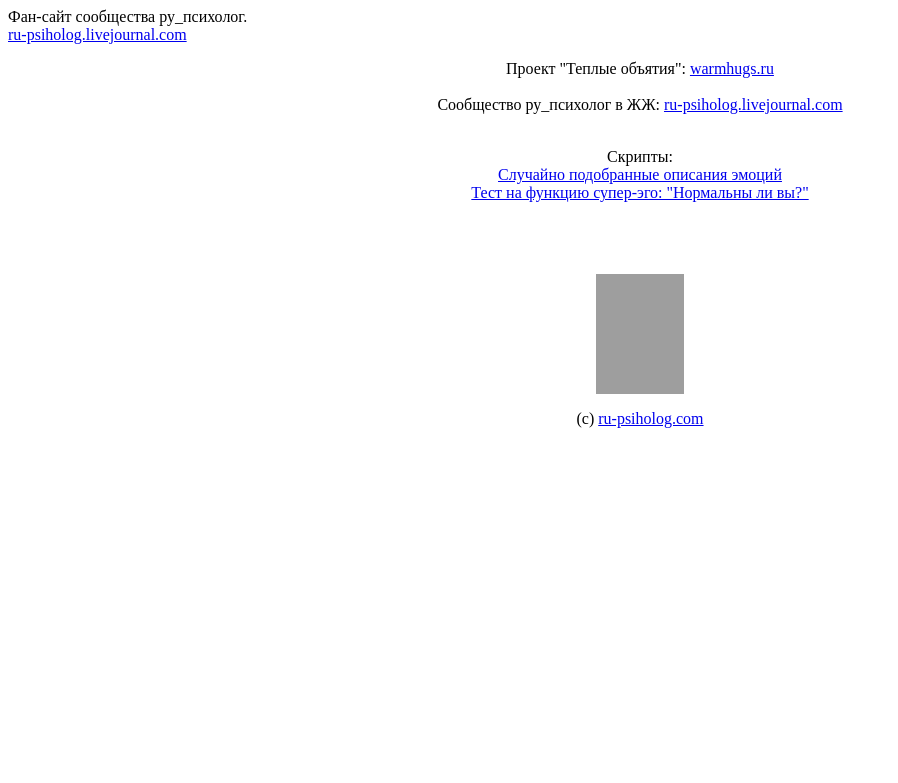
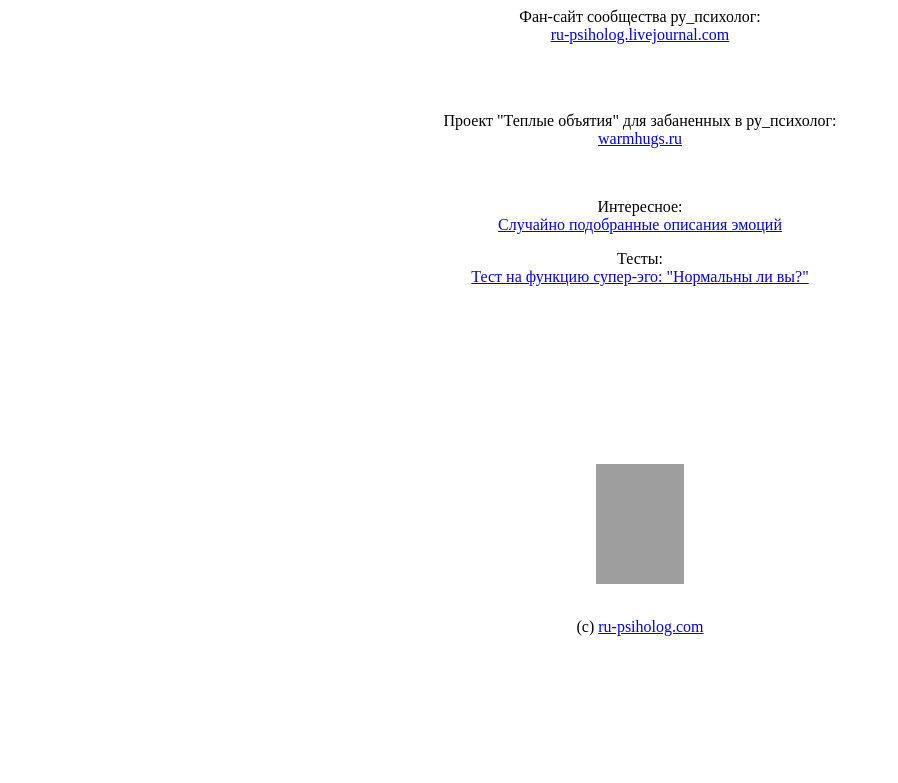
Before and after one commit to efimich/ru-psiholog.com, a PHP site: page / in a window 1280 px wide. Shown: the top 783 px of the page, without its empty margins (0-898 px from the left). Run offline with PHP 8.4, Linux system fonts and the light colour scheme; grey boxes are pictures that could not be loaded.

Commit message:
db change

```diff
--- a/index.php
+++ b/index.php
@@ -5,25 +5,41 @@
 </head>
 <body>
 
-Фан-сайт сообщества ру_психолог.<br/>
-<a target="_blank" href="http://ru-psiholog.livejournal.com/">ru-psiholog.livejournal.com</a>
-
 <p align="center">
-Проект "Теплые объятия": <a href="http://warmhugs.ru/">warmhugs.ru</a><br/><br/>
-Сообщество ру_психолог в ЖЖ: <a href="http://ru-psiholog.livejournal.com/">ru-psiholog.livejournal.com</a>
+Фан-сайт сообщества ру_психолог:<br/>
+<a target="_blank" href="http://ru-psiholog.livejournal.com/">ru-psiholog.livejournal.com</a><br/>
 </p>
 <br/>
 
-<center>
-Скрипты:<br/>
+<br/>
+
+<p align="center">
+Проект "Теплые объятия" для забаненных в ру_психолог:<br/>
+<a target="_blank" href="http://warmhugs.ru/">warmhugs.ru</a><br/>
+</p>
+<br/>
+
+<p align="center">
+Интересное:<br/>
 <a href="/emov2/">Случайно подобранные описания эмоций</a><br/>
-<a href="/superego/">Тест на функцию супер-эго: "Нормальны ли вы?"</a></center><br/>
-</center>
+</p>
+
+<p align="center">
+Тесты:<br/>
+<a href="/superego/">Тест на функцию супер-эго: "Нормальны ли вы?"</a><br/>
+</p>
 
 <br/>
 <br/>
 <br/>
 
+<br/>
+<br/>
+<br/>
+
+<br/>
+<br/>
+<br/>
 
 <center>
 <!--LiveInternet counter--><script type="text/javascript"><!--
@@ -39,6 +55,8 @@ screen.colorDepth:screen.pixelDepth))+";u"+escape(document.URL)+
 //--></script><!--/LiveInternet-->
 </center>
 
+<br/>
+
 <p align="center">(c) <a href="http://ru-psiholog.com/">ru-psiholog.com</a></p>
 
 </body>
--- a/superego/index.php
+++ b/superego/index.php
@@ -17,12 +17,16 @@ session_start();
 <body>
 
 <br/>
+
 <center>
 Интерактивный тест из сообщества ру_психолог "Нормальны ли вы?"<br/>
 на знание социальных норм поведения.<br/>
-По методике из книги <a target="_blank" href="http://www.ozon.ru/context/detail/id/4158906/">«Семейная позитивная динамическая психотерапия. Практическое руководство. </a> В.Ю. Слабинского.
 <br/>
+По методике из книги <a target="_blank" href="http://www.ozon.ru/context/detail/id/4158906/">В.Ю. Слабинского</a>:<br/>
+"Семейная позитивная динамическая психотерапия. Практическое руководство."<br/>
 </center>
+
+<br/>
 <br/>
 <br/>
 
```
Also changed, not shown: superego/_config_exmaple.php (added, +10 -0 lines), superego/dbscheme/ru_psiholog_testdb.sql (added, +36 -0 lines).
